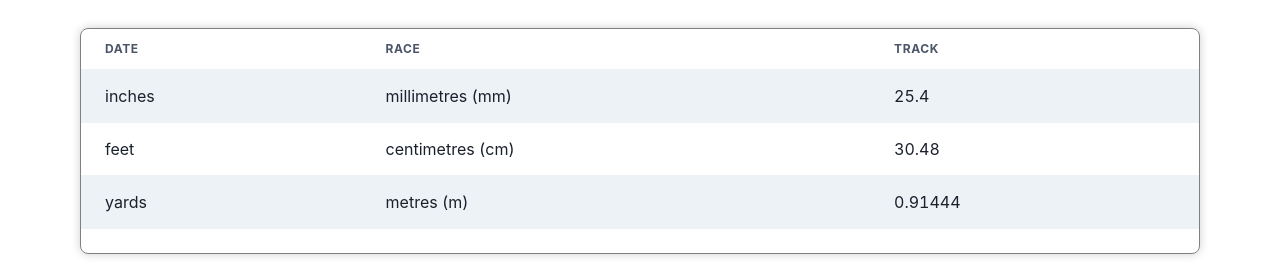
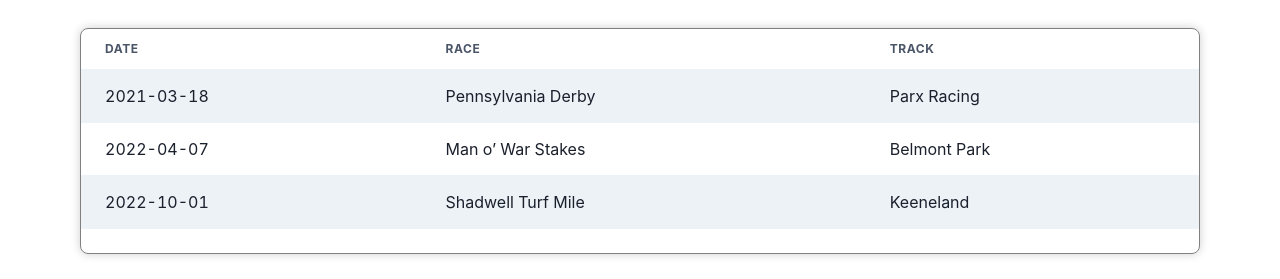
Before and after one commit to Anastasia095/Horse-Betting-App, a React (Create React App) app in the folder client/: page / in a window 1280 px wide. Shown: the part 878-1157 px from the top of the page. Built offline with nearby package versions, Linux system fonts and the light colour scheme; no server answers.

Commit message:
added fake data

```diff
--- a/client/src/components/MainSchedule/index.js
+++ b/client/src/components/MainSchedule/index.js
@@ -25,19 +25,19 @@
             </Thead>
             <Tbody>
             <Tr>
-                <Td>inches</Td>
-                <Td>millimetres (mm)</Td>
-                <Td>25.4</Td>
+                <Td>2021-03-18</Td>
+                <Td>Pennsylvania Derby</Td>
+                <Td>Parx Racing</Td>
             </Tr>
             <Tr>
-                <Td>feet</Td>
-                <Td>centimetres (cm)</Td>
-                <Td>30.48</Td>
+                <Td>2022-04-07</Td>
+                <Td>Man o’ War Stakes</Td>
+                <Td>Belmont Park</Td>
             </Tr>
             <Tr>
-                <Td>yards</Td>
-                <Td>metres (m)</Td>
-                <Td>0.91444</Td>
+                <Td>2022-10-01</Td>
+                <Td>Shadwell Turf Mile</Td>
+                <Td>Keeneland</Td>
             </Tr>
             </Tbody>
             <Tfoot>
```
